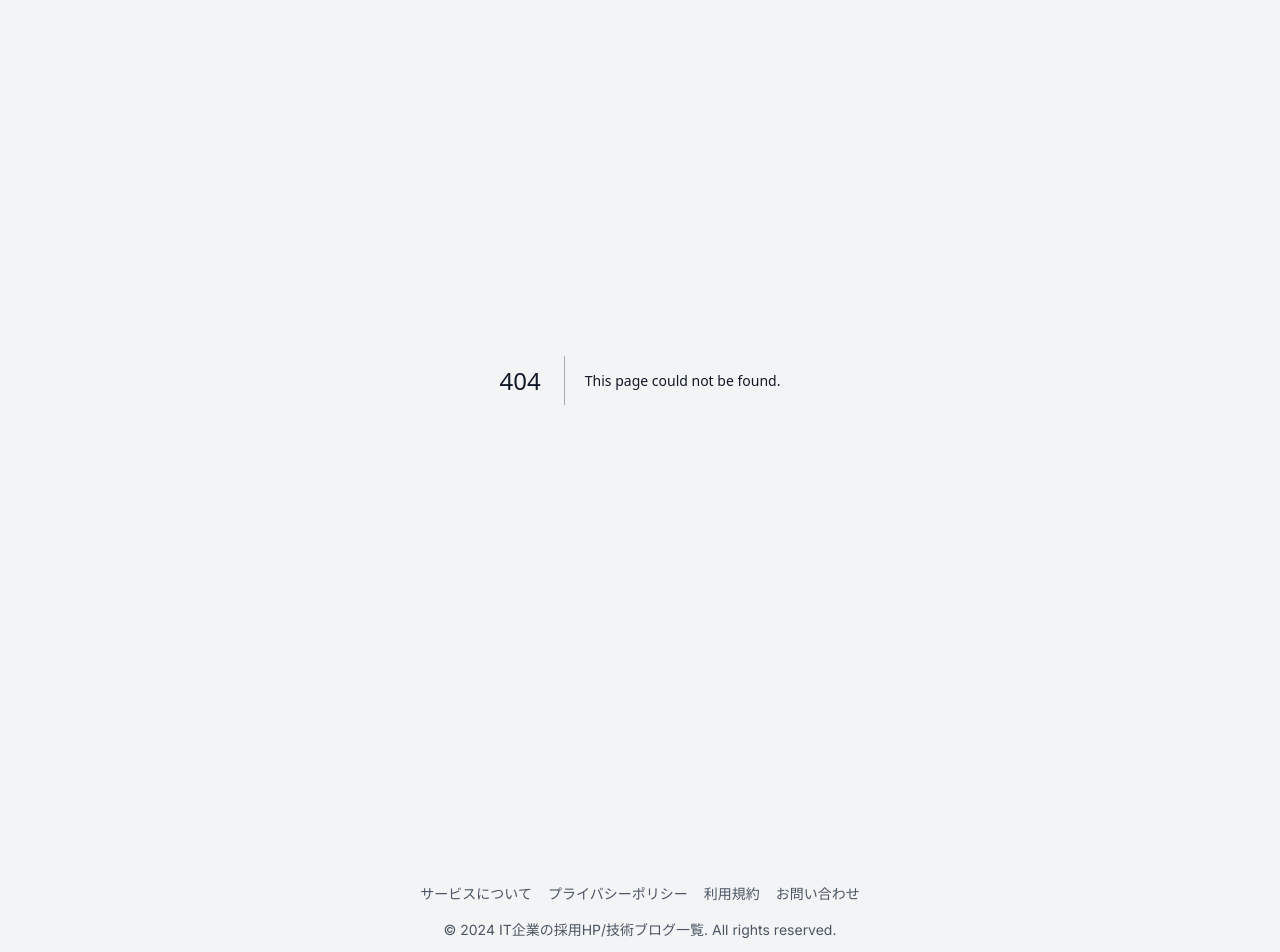
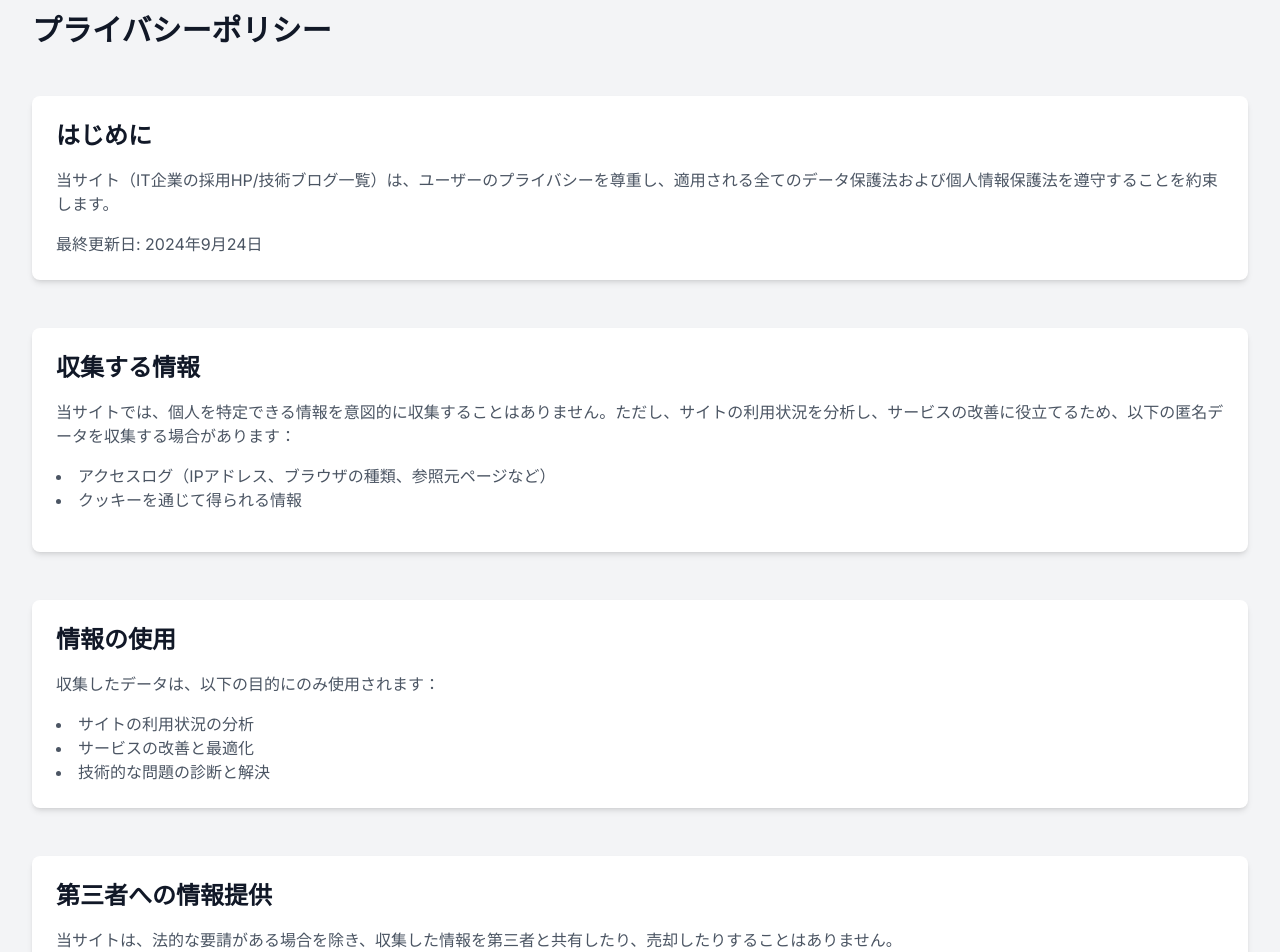
Before and after one commit to KotaNakamura96/tech-recruit-indexes, a Next.js app: page /privacy in a window 1280 px wide. Before the commit this address had no page. Shown: the part 160-1112 px from the top of the page. Built offline with nearby package versions, Linux system fonts and the light colour scheme.

Commit message:
プライバシーポリシーを実装

```diff
--- /dev/null
+++ b/src/app/privacy/page.tsx
@@ -0,0 +1,82 @@
+import Link from 'next/link';
+
+const PrivacyPolicy = () => {
+    return (
+        <div className="py-8 space-y-12">
+            <h1 className="text-3xl font-bold mb-6">プライバシーポリシー</h1>
+
+            <section className="bg-white rounded-lg shadow-md p-6">
+                <h2 className="text-2xl font-semibold mb-4">はじめに</h2>
+                <p className="text-gray-600 mb-4">
+                    当サイト（IT企業の採用HP/技術ブログ一覧）は、ユーザーのプライバシーを尊重し、適用される全てのデータ保護法および個人情報保護法を遵守することを約束します。
+                </p>
+                <p className="text-gray-600">最終更新日: 2024年9月24日</p>
+            </section>
+
+            <section className="bg-white rounded-lg shadow-md p-6">
+                <h2 className="text-2xl font-semibold mb-4">収集する情報</h2>
+                <p className="text-gray-600 mb-4">
+                    当サイトでは、個人を特定できる情報を意図的に収集することはありません。ただし、サイトの利用状況を分析し、サービスの改善に役立てるため、以下の匿名データを収集する場合があります：
+                </p>
+                <ul className="list-disc list-inside text-gray-600 mb-4">
+                    <li>
+                        アクセスログ（IPアドレス、ブラウザの種類、参照元ページなど）
+                    </li>
+                    <li>クッキーを通じて得られる情報</li>
+                </ul>
+            </section>
+
+            <section className="bg-white rounded-lg shadow-md p-6">
+                <h2 className="text-2xl font-semibold mb-4">情報の使用</h2>
+                <p className="text-gray-600 mb-4">
+                    収集したデータは、以下の目的にのみ使用されます：
+                </p>
+                <ul className="list-disc list-inside text-gray-600">
+                    <li>サイトの利用状況の分析</li>
+                    <li>サービスの改善と最適化</li>
+                    <li>技術的な問題の診断と解決</li>
+                </ul>
+            </section>
+
+            <section className="bg-white rounded-lg shadow-md p-6">
+                <h2 className="text-2xl font-semibold mb-4">
+                    第三者への情報提供
+                </h2>
+                <p className="text-gray-600">
+                    当サイトは、法的な要請がある場合を除き、収集した情報を第三者と共有したり、売却したりすることはありません。
+                </p>
+            </section>
+
+            <section className="bg-white rounded-lg shadow-md p-6">
+                <h2 className="text-2xl font-semibold mb-4">セキュリティ</h2>
+                <p className="text-gray-600">
+                    当サイトは、収集したデータを適切に保護し、不正アクセス、紛失、破壊、改ざん、漏洩などを防ぐために合理的な対策を講じます。ただし、インターネット上での完全な安全性を保証することはできません。
+                </p>
+            </section>
+
+            <section className="bg-white rounded-lg shadow-md p-6">
+                <h2 className="text-2xl font-semibold mb-4">お問い合わせ</h2>
+                <p className="text-gray-600 mb-4">
+                    プライバシーポリシーに関するご質問やご意見がある場合は、以下のGoogleフォームからお問い合わせください。
+                </p>
+                <a
+                    href="https://forms.gle/yourGoogleFormLink"
+                    target="_blank"
+                    rel="noopener noreferrer"
+                    className="text-blue-500 hover:underline"
+                >
+                    お問い合わせフォーム
+                </a>
+            </section>
+
+            <Link
+                href="/"
+                className="inline-block bg-blue-500 hover:bg-blue-600 text-white font-bold py-2 px-4 rounded"
+            >
+                ← トップページに戻る
+            </Link>
+        </div>
+    );
+};
+
+export default PrivacyPolicy;
```
